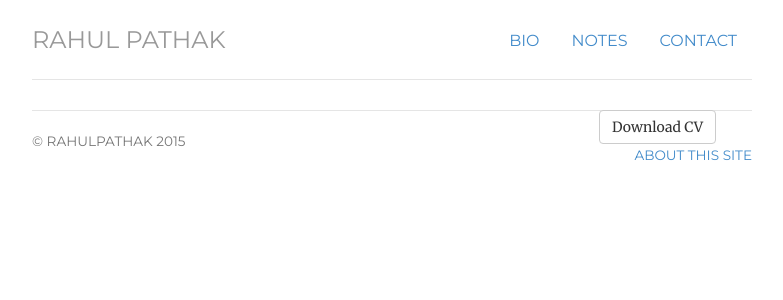
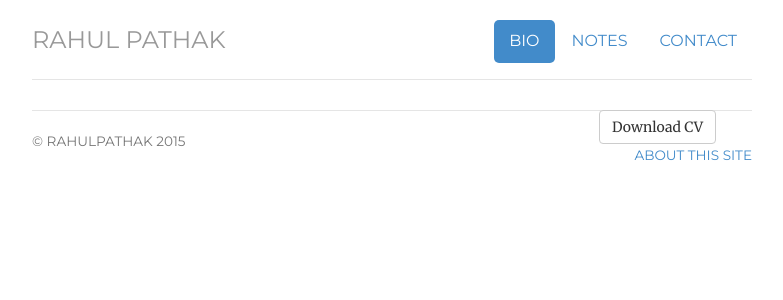
Before and after one commit to pathak-rahul/pathak-rahul.github.io, a Jekyll site: the page built from bio/index.html, in a window 1280 px wide. Shown: the top 300 px of the page, without its empty margins (248-1031 px from the left). Built offline with Jekyll 4.4.1, drawn with Linux system fonts in a browser that asks for light colours.

Commit message:
Update header.html

```diff
--- a/_includes/header.html
+++ b/_includes/header.html
@@ -1,6 +1,6 @@
 <div class="header">
 	<ul class="nav nav-pills pull-right">
-		<li class="{{ page.CV }}"><a href="/bio" title="bio">bio</a></li>
+		<li class="{{ page.bio }}"><a href="/bio" title="bio">bio</a></li>
 		<li class="{{ page.notes }}"><a href="/notes" title="Notes">Notes</a></li>
 		<li class="{{ page.contact }}"><a href="/contact" title="Contact">Contact</a></li>
 	</ul>
```
